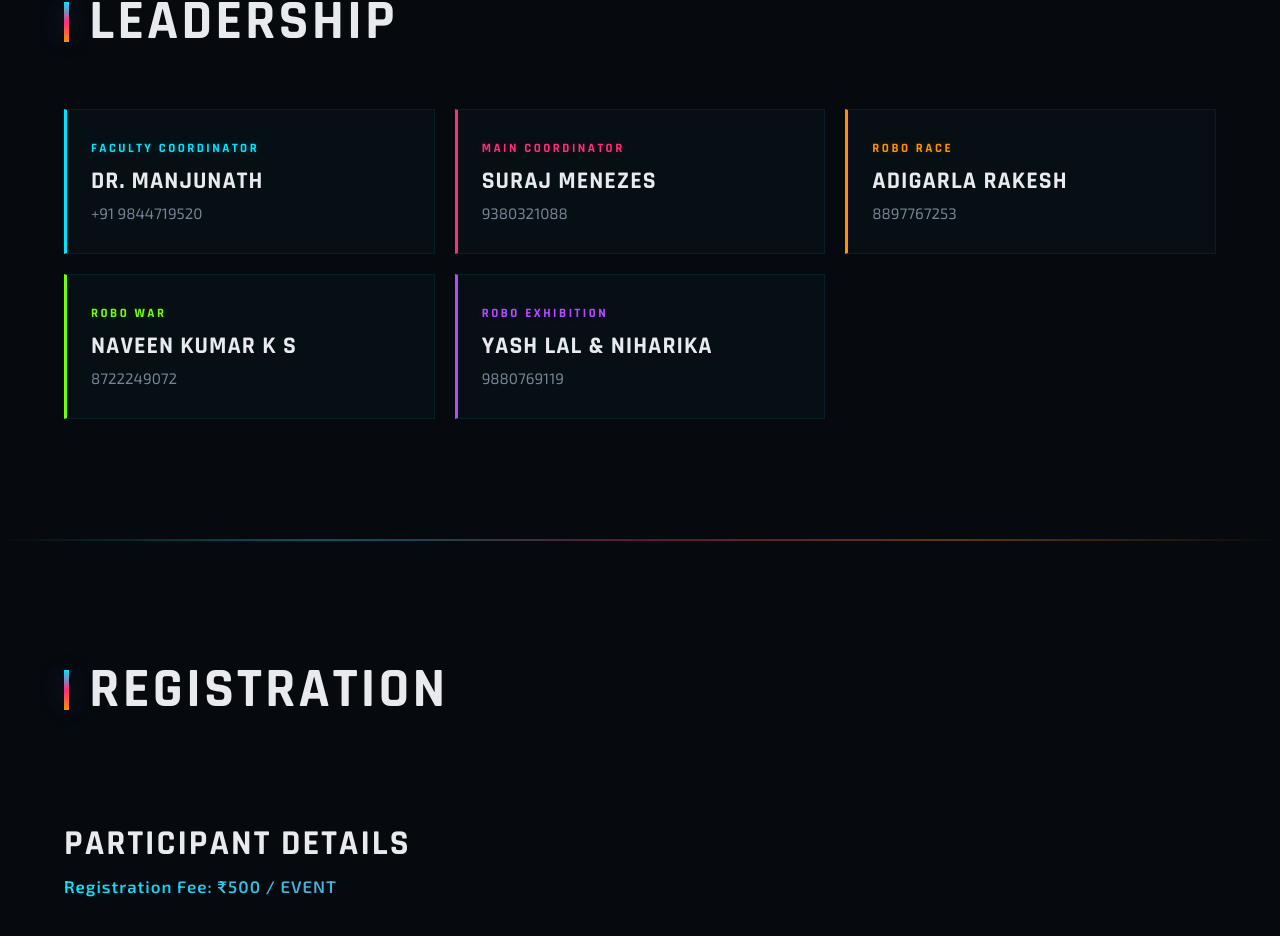
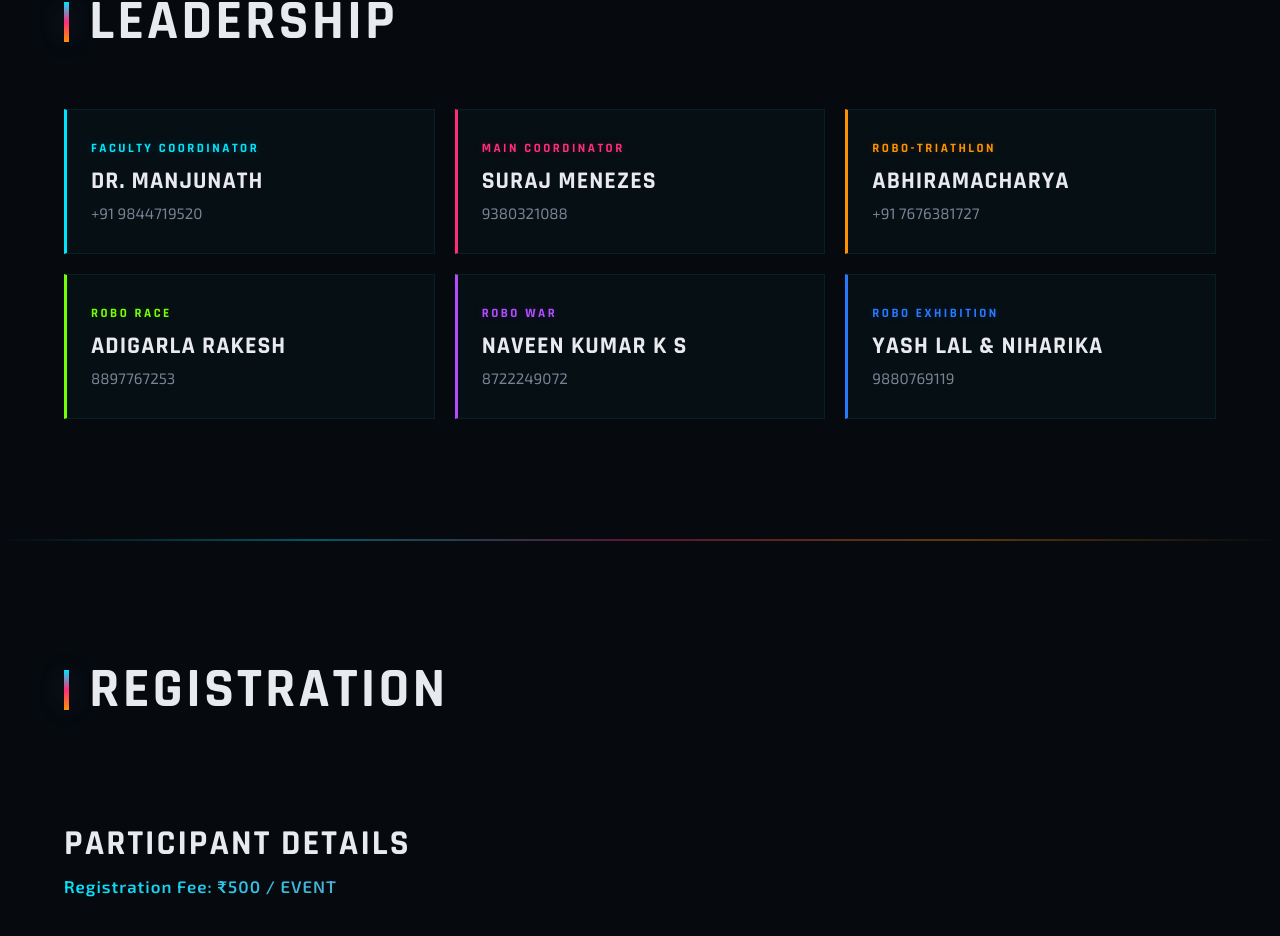
Before and after one commit to sankalp-happy/ACHARYA-ROBOFEST-2025, a React (Vite) app in the folder frontend/: page / in a window 1280 px wide. Shown: the part 2868-3804 px from the top of the page. Built offline with nearby package versions, Linux system fonts and the light colour scheme.

Commit message:
feat: Add Robo-Triathlon coordinator and apply blue styling to the sixth coordinator card.

```diff
--- a/frontend/src/components/Coordinators.css
+++ b/frontend/src/components/Coordinators.css
@@ -62,6 +62,10 @@
     border-left: 3px solid var(--neon-purple);
 }
 
+.coord-card:nth-child(6) {
+    border-left: 3px solid var(--neon-blue);
+}
+
 .coord-card:nth-child(1) .coord-role {
     color: var(--neon-cyan);
     text-shadow: 0 0 8px var(--glow-cyan);
@@ -87,6 +91,11 @@
     text-shadow: 0 0 8px rgba(178, 77, 255, 0.2);
 }
 
+.coord-card:nth-child(6) .coord-role {
+    color: var(--neon-blue);
+    text-shadow: 0 0 8px rgba(41, 121, 255, 0.2);
+}
+
 .coord-card:nth-child(1):hover {
     box-shadow: 0 0 20px var(--glow-cyan);
 }
@@ -105,6 +114,10 @@
 
 .coord-card:nth-child(5):hover {
     box-shadow: 0 0 20px rgba(178, 77, 255, 0.2);
+}
+
+.coord-card:nth-child(6):hover {
+    box-shadow: 0 0 20px rgba(41, 121, 255, 0.2);
 }
 
 .coord-card:hover {
--- a/frontend/src/components/Coordinators.jsx
+++ b/frontend/src/components/Coordinators.jsx
@@ -6,6 +6,7 @@ const Coordinators = () => {
     const coords = [
         { role: "Faculty Coordinator", name: "Dr. Manjunath", phone: "+91 9844719520" },
         { role: "Main Coordinator", name: "Suraj Menezes", phone: "9380321088" },
+        { role: "Robo-Triathlon", name: "Abhiramacharya", phone: "+91 7676381727" },
         { role: "Robo Race", name: "Adigarla Rakesh", phone: "8897767253" },
         { role: "Robo War", name: "Naveen Kumar K S", phone: "8722249072" },
         { role: "Robo Exhibition", name: "Yash Lal & Niharika", phone: "9880769119" },
```
